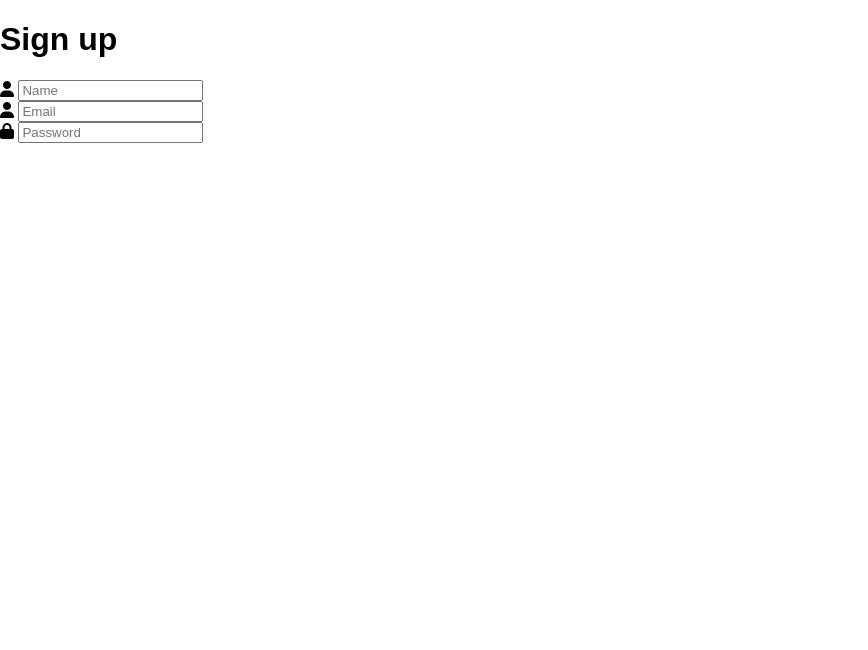
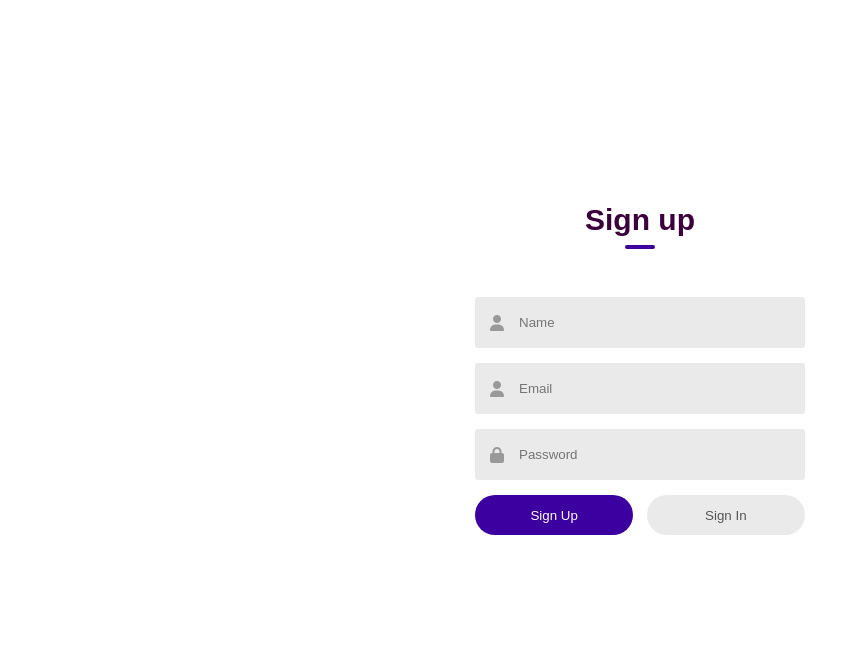
Before and after one commit to DonnyAndre29/Task_Management, a website: page assets/Sign up/Sign in page/signup.html in a window 1280 px wide. Shown: the whole page, without its empty margins (0-868 px from the left). Drawn offline with Linux system fonts and the light colour scheme; files that its build step writes are made by us from their sources.

Commit message:
Completed signup/signin page

```diff
--- a/assets/signup.html
+++ b/assets/Sign up/Sign in page/signup.html
@@ -11,10 +11,10 @@
 <body>
     <div class="container">
         <div class="form-box">
-            <h1>Sign up</h1>
+            <h1 id="title">Sign up</h1>
             <form action="">
                 <div class="input-group">
-                    <div class="input-field">
+                    <div class="input-field" id="nameField">
                         <i class="fa-solid fa-user"></i>
                         <input type="text" placeholder="Name">
                     </div>
@@ -28,10 +28,35 @@
                         <i class="fa-solid fa-lock"></i>
                         <input type="password" placeholder="Password">
                     </div>
+                    <div class="btn-field">
+                        <button type="button" id="signupBtn">Sign Up</button>
+                        <button type="button" id="signinBtn" class="disable">Sign In</button>
+                    </div>
                 </div>
             </form>
         </div>
 
     </div>
+<script>
+
+    let signupBtn = document.getElementById('signupBtn');
+    let signinBtn = document.getElementById('signinBtn');
+    let nameField = document.getElementById('nameField');
+    let title = document.getElementById('title');
+
+    signinBtn.onclick = function(){
+        nameField.style.maxHeight = '0';
+        title.innerHTML = 'Sign In';
+        signupBtn.classList.add('disable');
+        signinBtn.classList.remove('disable');
+    }
+
+    signupBtn.onclick = function(){
+        nameField.style.maxHeight = '60px';
+        title.innerHTML = 'Sign Up';
+        signupBtn.classList.remove('disable');
+        signinBtn.classList.add('disable');
+    }
+</script>
 </body>
 </html>
--- /dev/null
+++ b/assets/Sign up/Sign in page/style.css
@@ -0,0 +1,93 @@
+*{
+    margin: 0;
+    padding: 0;
+    font-family: 'Poppins', sans-serif;
+    box-sizing: border-box;
+}
+
+.container{
+    width: 100%;
+    height: 100vh;
+}
+
+.form-box{
+    width: 90%;
+    max-width: 450px;
+    position: absolute;
+    top: 50%;
+    left: 50%;
+    transform: translate(-50%,-50%);
+    background: #fff;
+    padding: 50px 60px 70px;
+    text-align: center;
+}
+
+.form-box h1{
+    font-size: 30px;
+    margin-bottom: 60px;
+    color: #3c003c;
+    position: relative;
+}
+
+.form-box h1::after{
+    content: '';
+    width: 30px;
+    height: 4px;
+    border-radius: 3px;
+    background: #3c00a0;
+    position: absolute;
+    bottom: -12px;
+    left: 50%;
+    transform: translate(-50%);
+}
+
+.input-field{
+    background: #eaeaea;
+    margin: 15px 0;
+    border-radius: 3px;
+    display: flex;
+    align-items: center;
+    max-height: 65%;
+    transition: max-height 0.5s;
+    overflow: hidden;
+}
+
+input{
+    width: 100%;
+    background: transparent;
+    border: 0;
+    outline: 0;
+    padding: 18px 15px;
+}
+
+.input-field i{
+    margin-left: 15px;
+    color: #999;
+}
+
+.btn-field{
+    width: 100%;
+    display: flex;
+    justify-content: space-between;
+}
+
+.btn-field button{
+    flex-basis: 48%;
+    background: #3c00a0;
+    color: #fff;
+    height: 40px;
+    border-radius: 20px;
+    border: 0;
+    outline: 0;
+    cursor: pointer;
+    transition: background 1s;
+}
+
+.input-group{
+    height: 280px;
+}
+
+.btn-field button.disable{
+    background: #eaeaea;
+    color: #555;
+}
```
Also changed, not shown: assets/Hompage/homepage.html (+41 -21 lines).
